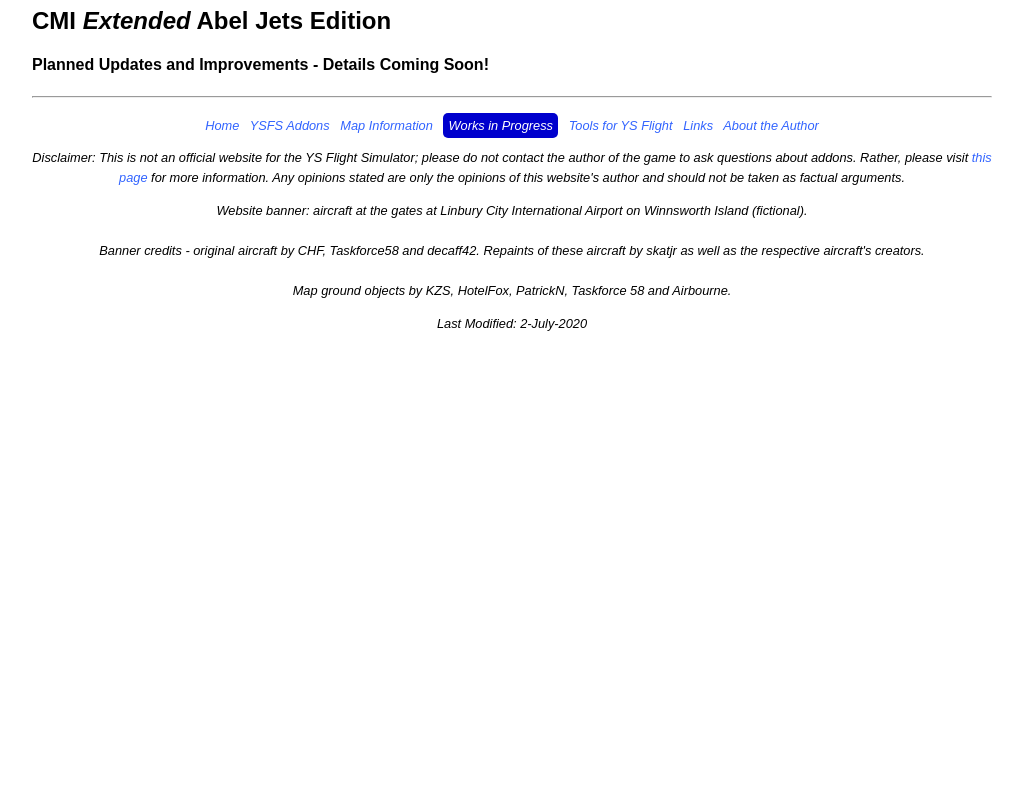
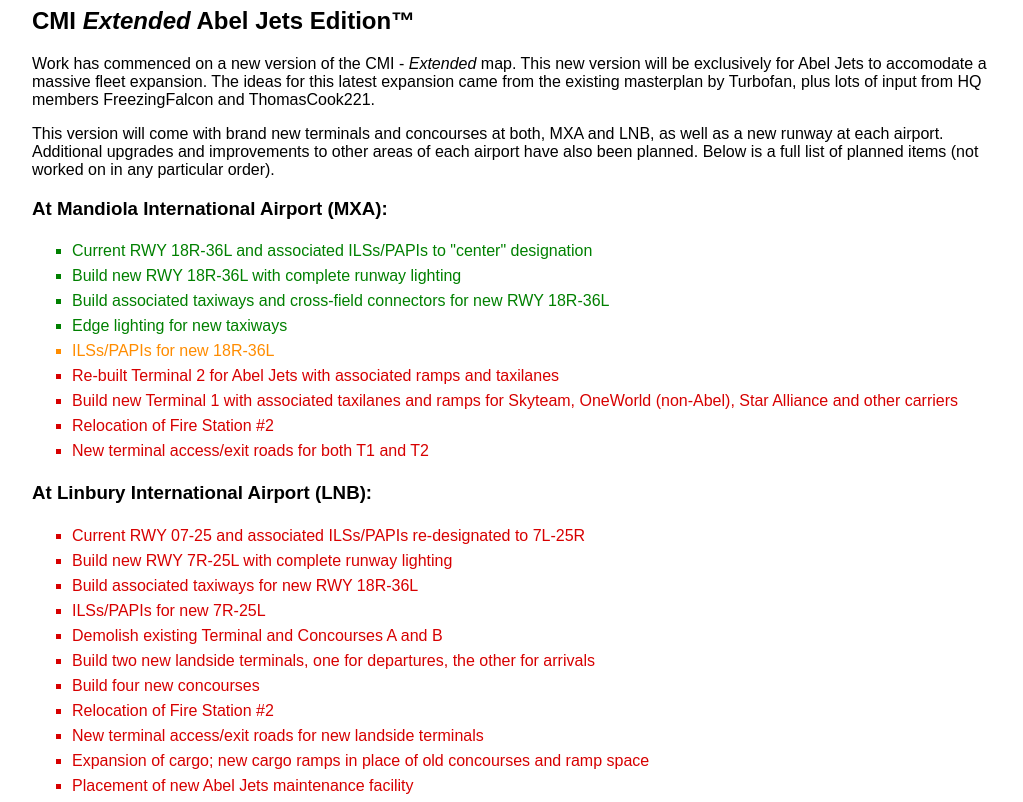
Before and after one commit to CoderAJ7470/TheTerminal, a plain HTML site: page wip.html in a window 1280 px wide. Shown: the part 680-1482 px from the top of the page, without its empty margins (128-1151 px from the left). Before the commit the page ends 1027 px from the top, so only its background shows below. Drawn offline with nearby package versions, Linux system fonts and the light colour scheme.

Commit message:
Updated WIP

```diff
--- a/TT.css
+++ b/TT.css
@@ -239,9 +239,9 @@ figure img { border: 5px solid #0000CD; }
 
 /*------------------------- Works in Progress Page -------------------------*/
 
-#colourCode { margin-top: 40px; }
+.colourCode { margin-top: 40px; }
 
-#toDoList li, #colourCode li { list-style-type: square;
+.toDoList li, .colourCode li { list-style-type: square;
 							   line-height: 25px; }
 
 .notStarted { color: #D70000; }
--- a/wip.html
+++ b/wip.html
@@ -48,7 +48,7 @@
 
 			<p class="smallMessage">Information is subject to change without notice.</p>
 
-			<div id="colourCode">
+			<div class="colourCode">
 				<p>Colour code for work items:</p>
 				<ul>
 					<li class="notStarted">Not started</li>
@@ -59,14 +59,48 @@
 			</div>
 
 			<h2 class="headingsLevel2">
-				CMI <i>Extended</i> Abel Jets Edition
+				CMI <i>Extended</i> Abel Jets Edition&trade;
 			</h2>
 
-			<h4>Planned Updates and Improvements - Details Coming Soon!</h4>
+			<p>
+				Work has commenced on a new version of the CMI - <i>Extended</i> map. This new version will be exclusively for Abel Jets to accomodate a massive fleet expansion. The ideas for this latest expansion came from the existing masterplan by Turbofan, plus lots of input from HQ members FreezingFalcon and ThomasCook221.
+			</p>
+
+			<p>
+				This version will come with brand new terminals and concourses at both, MXA and LNB, as well as a new runway at each airport. Additional upgrades and improvements to other areas of each airport have also been planned. Below is a full list of planned items (not worked on in any particular order).
+			</p>
+
+			<h3>At Mandiola International Airport (MXA):</h3>
+			<div class="toDoList">
+				<ul>
+					<li class="completed">Current RWY 18R-36L and associated ILSs/PAPIs to "center" designation</li>
+					<li class="completed">Build new RWY 18R-36L with complete runway lighting</li>
+					<li class="completed">Build associated taxiways and cross-field connectors for new RWY 18R-36L</li>
+					<li class="completed">Edge lighting for new taxiways</li>
+					<li class="inProgress">ILSs/PAPIs for new 18R-36L</li>
+					<li class="notStarted">Re-built Terminal 2 for Abel Jets with associated ramps and taxilanes</li>
+					<li class="notStarted">Build new Terminal 1 with associated taxilanes and ramps for Skyteam, OneWorld (non-Abel), Star Alliance and other carriers</li>
+					<li class="notStarted">Relocation of Fire Station #2</li>
+					<li class="notStarted">New terminal access/exit roads for both T1 and T2</li>
+				</ul>
+			</div>
 
 
-			<div id="toDoList">
-
+			<h3>At Linbury International Airport (LNB):</h3>
+			<div class="toDoList">
+				<ul>
+					<li class="notStarted">Current RWY 07-25 and associated ILSs/PAPIs re-designated to 7L-25R</li>
+					<li class="notStarted">Build new RWY 7R-25L with complete runway lighting</li>
+					<li class="notStarted">Build associated taxiways for new RWY 18R-36L</li>
+					<li class="notStarted">ILSs/PAPIs for new 7R-25L</li>
+					<li class="notStarted">Demolish existing Terminal and Concourses A and B</li>
+					<li class="notStarted">Build two new landside terminals, one for departures, the other for arrivals</li>
+					<li class="notStarted">Build four new concourses</li>
+					<li class="notStarted">Relocation of Fire Station #2</li>
+					<li class="notStarted">New terminal access/exit roads for new landside terminals</li>
+					<li class="notStarted">Expansion of cargo; new cargo ramps in place of old concourses and ramp space</li>
+					<li class="notStarted">Placement of new Abel Jets maintenance facility</li>
+				</ul>
 			</div>
 
 			<hr >
```
Also changed, not shown: tools.html (line endings or trailing spaces).
